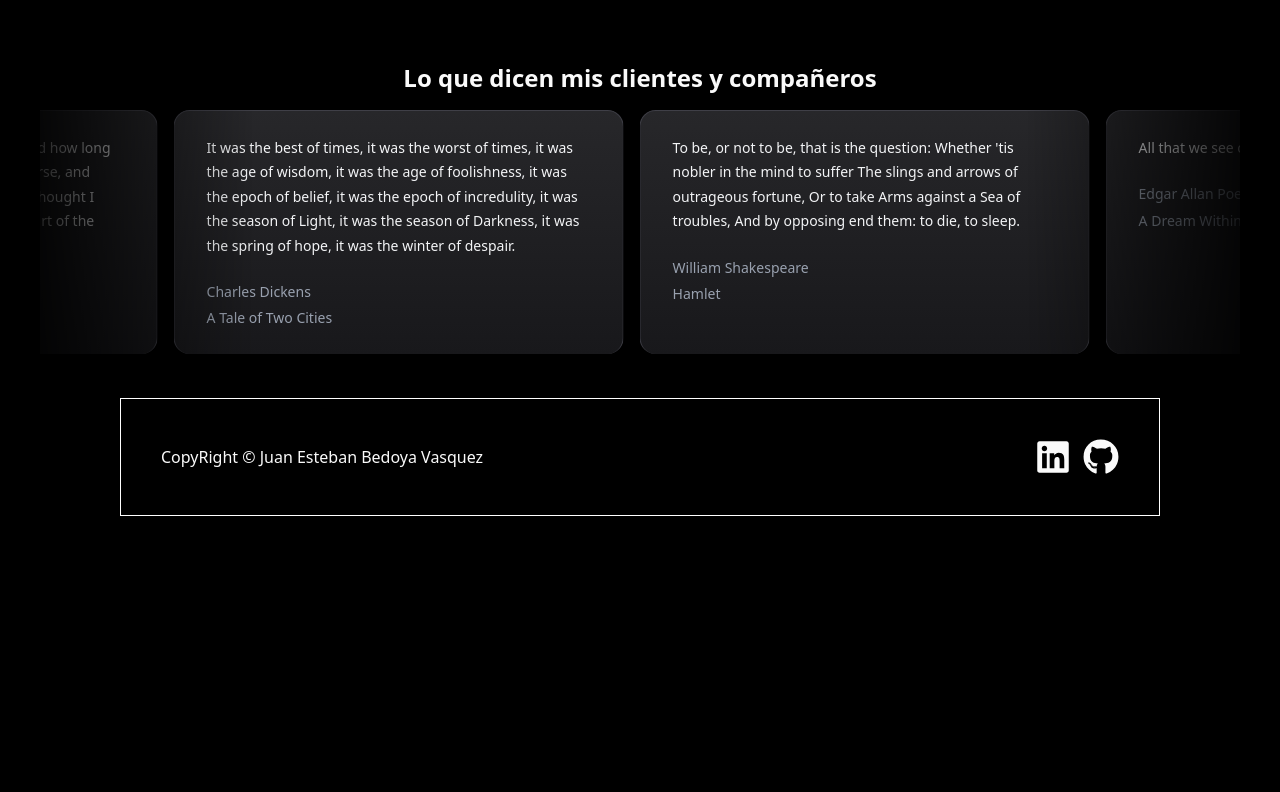
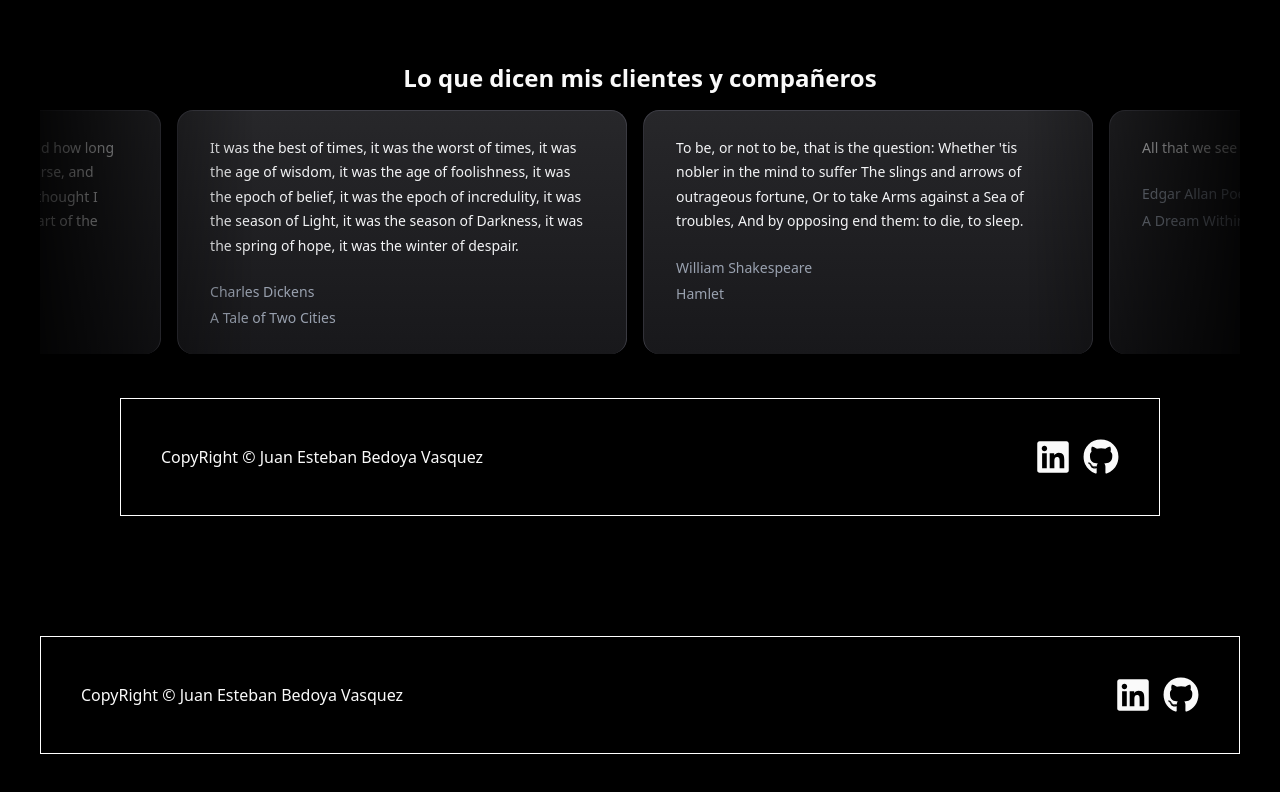
Before and after one commit to juancho391/my-portfolio, a Next.js app: page / in a window 1280 px wide. Shown: the part 2172-2964 px from the top of the page. Before the commit the page ends 2808 px from the top, so only its background shows below. Built offline with nearby package versions, Linux system fonts and the light colour scheme.

Commit message:
pase el fondo al layout para que se vea en todas las paginas, ademas puse tambien el footer alli

```diff
--- a/app/layout.tsx
+++ b/app/layout.tsx
@@ -3,6 +3,7 @@ import { Geist, Geist_Mono } from "next/font/google";
 import "./globals.css";
 import ClientMenuWrapper from "./components/clienWrapper";
 import { ContextProvider } from "@/context/Context";
+import { Footer } from "./components/Footer";
 
 const geistSans = Geist({
   variable: "--font-geist-sans",
@@ -30,8 +31,15 @@ export default function RootLayout({
       <body
         className={`${geistSans.variable} ${geistMono.variable} antialiased bg-black min-h-screen p-10 pt-24`}
       >
-        <ClientMenuWrapper />
-        <ContextProvider>{children}</ContextProvider>
+        <div className="relative min-h-screen w-full bg-black overflow-x-hidden">
+          <div className="fixed inset-0 z-0">
+            <div className="absolute inset-0 bg-[linear-gradient(to_right,#4f4f4f2e_1px,transparent_1px),linear-gradient(to_bottom,#8080800a_1px,transparent_1px)] bg-[size:14px_24px]" />
+            <div className="absolute top-[-20%] left-[-20%] h-[1200px] w-[1200px] rounded-full bg-[radial-gradient(circle_400px_at_30%_300px,#fbfbfb36,transparent)]" />
+          </div>
+          <ClientMenuWrapper />
+          <ContextProvider>{children}</ContextProvider>
+          <Footer />
+        </div>
       </body>
     </html>
   );
```
